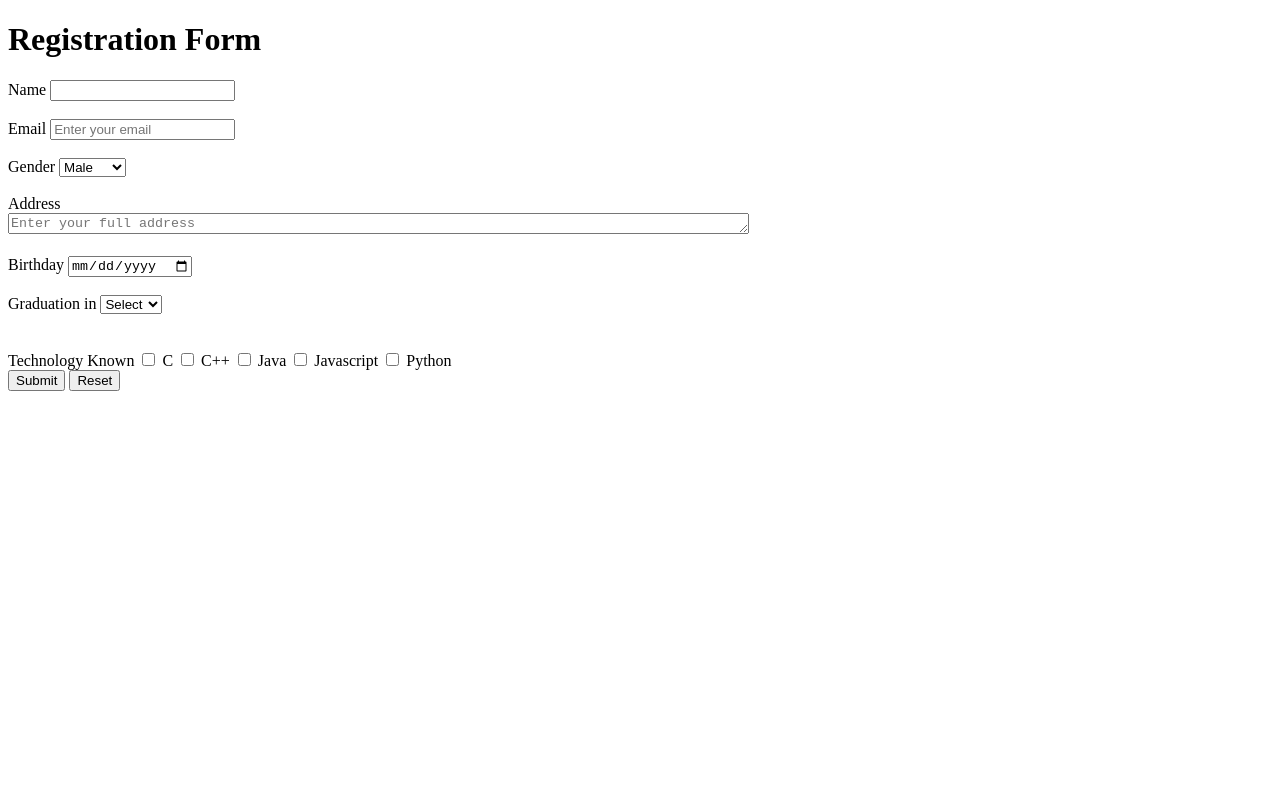
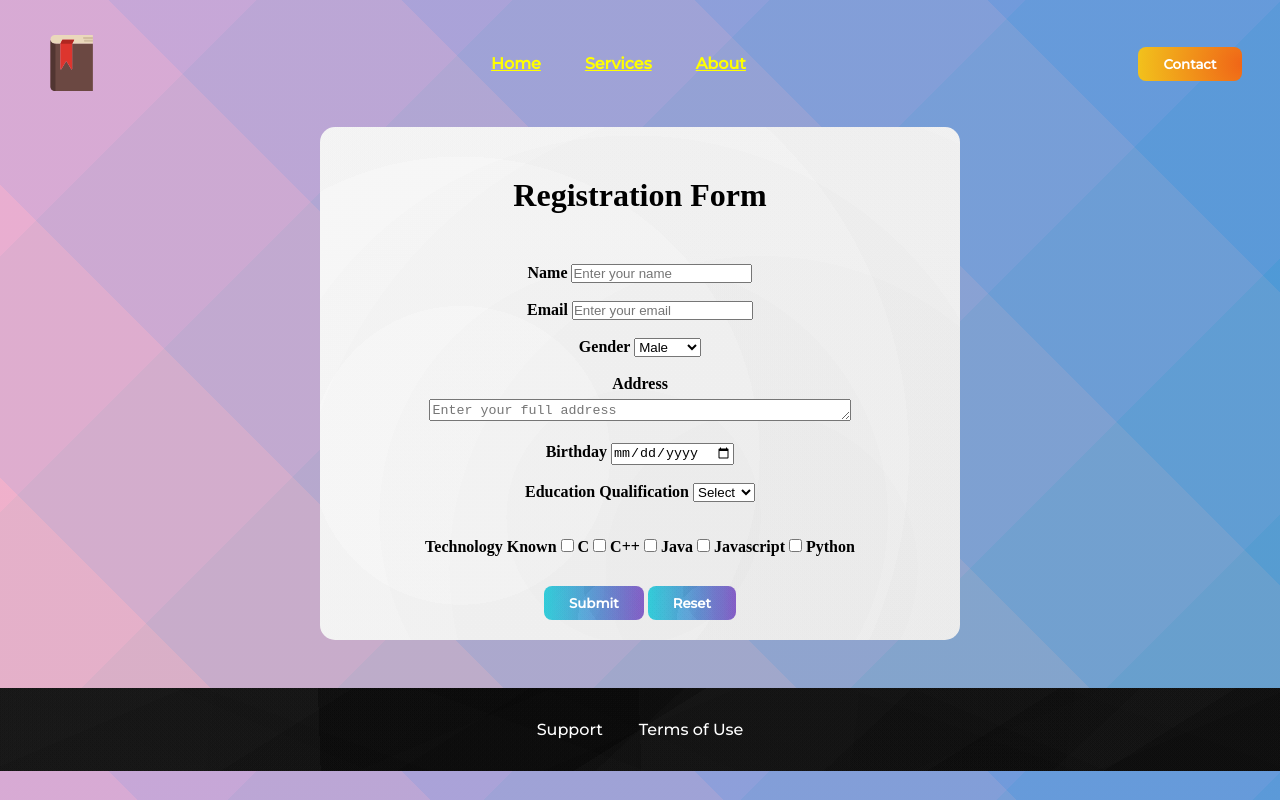
Before and after one commit to rounakbhowmick/registrationpage, a plain HTML site: page registration.html in a window 1280 px wide. Drawn offline with Linux system fonts and the light colour scheme.

Commit message:
css file

```diff
--- a/registration.html
+++ b/registration.html
@@ -4,34 +4,54 @@
 <head>
     <meta charset="UTF-8">
     <meta name="viewport" content="width=device-width, initial-scale=1.0">
-    <title>Document</title>
+    <link rel="stylesheet" href="styles.css">
+    <link href="https://fonts.googleapis.com/css?family=Montserrat:500&display=swap" rel="stylesheet">
+    <title>Registration Page</title>
 </head>
 
 <body>
+    <header>
+        <img class=logo1 src="img/logo1.svg" alt="logo image">
+        <nav>
+            <ul class="nav_links">
+                <li><a href="#">Home</a></li>
+                <li><a href="#">Services</a></li>
+                <li><a href="#">About</a></li>
+            </ul>
+        </nav>
+        <a class="contact" href="#"><button>Contact</button></a>
+    </header>
+
+
+    <div class="main">
+        <div class="container">
             <h1>Registration Form</h1>
+        </div>
+        <div class="formcontainer">
             <form>
-        <label for="name">Name</label>
-        <input type="text" id="name" required>
+                <label class="formname" for="name">Name</label>
+                <input type="text" id="name" placeholder="Enter your name" required>
                 <br>
                 <br>
-        <label for="email">Email</label>
+                <label class="formname" for="email">Email</label>
                 <input type="email" id="email" placeholder="Enter your email" required>
                 <br><br>
-        <label for="gender">Gender</label>
+                <label class="formname" for="gender">Gender</label>
                 <select name="gender" id="gender">
                     <option value="q1">Male</option>
                     <option value="q2">Female</option>
                 </select>
                 <br><br>
 
-        <label for="address">Address</label><br>
-        <textarea name="address" id="address" cols="90" rows="1" placeholder="Enter your full address"></textarea>
+                <label class="formname" for="address">Address</label><br>
+                <textarea class="address" name="address" id="address" cols="50" rows="1"
+                    placeholder="Enter your full address"></textarea>
                 <br><br>
-        <label for="birthday">Birthday</label>
+                <label class="formname" for="birthday">Birthday</label>
                 <input type="date" id="birthday">
                 <br><br>
                 <div>
-            <label for="qraduation">Graduation in</label>
+                    <label class="formname" for="qraduation">Education Qualification</label>
                     <select name="graduation" id="graduation">
                         <option selected disabled>Select</option>
                         <option value="q1">Btech</option>
@@ -42,7 +62,7 @@
                 </div>
 
                 <br><br>
-        <label for="technology">Technology Known</label>
+                <label class="formname" class="technology" for="technology">Technology Known</label>
                 <input type="checkbox" id="tech1" value="C">
                 <label for="tech1">C</label>
                 <input type="checkbox" id="tech2" value="C++">
@@ -54,12 +74,27 @@
                 <input type="checkbox" id="tech5" value="Python">
                 <label for="tech5">Python</label>
 
+
             </form>
-    <div>
-        <button type="submit" value="submit">Submit</button>
-        <button type="reset" value="reset">Reset</button>
         </div>
 
+        <button class="buttonform" type="submit" value="submit">Submit</button>
+        <button class="buttonform" type="reset" value="reset">Reset</button>
+    </div>
+    </section>
+    </main>
+    <footer class="main-footer">
+        <nav>
+            <ul class="main-footer__links">
+                <li class="main-footer__link">
+                    <a href="#">Support</a>
+                </li>
+                <li class="main-footer__link">
+                    <a href="#">Terms of Use</a>
+                </li>
+            </ul>
+        </nav>
+    </footer>
 </body>
 
 </html>
--- /dev/null
+++ b/styles.css
@@ -0,0 +1,148 @@
+* {
+    box-sizing: border-box;
+    margin: 0;
+    padding: 0;
+
+
+}
+
+body {
+    background-image: linear-gradient(45deg, rgba(254, 246, 210, 0.53) 0%, rgba(254, 246, 210, 0.53) 14.286%, rgba(221, 240, 216, 0.53) 14.286%, rgba(221, 240, 216, 0.53) 28.572%, rgba(188, 233, 223, 0.53) 28.572%, rgba(188, 233, 223, 0.53) 42.858%, rgba(156, 227, 229, 0.53) 42.858%, rgba(156, 227, 229, 0.53) 57.144%, rgba(123, 220, 235, 0.53) 57.144%, rgba(123, 220, 235, 0.53) 71.42999999999999%, rgba(90, 214, 242, 0.53) 71.43%, rgba(90, 214, 242, 0.53) 85.71600000000001%, rgba(57, 207, 248, 0.53) 85.716%, rgba(57, 207, 248, 0.53) 100.002%),
+        linear-gradient(135deg, rgb(246, 99, 200) 0%, rgb(246, 99, 200) 12.5%, rgb(223, 98, 196) 12.5%, rgb(223, 98, 196) 25%, rgb(199, 97, 192) 25%, rgb(199, 97, 192) 37.5%, rgb(176, 96, 188) 37.5%, rgb(176, 96, 188) 50%, rgb(152, 95, 184) 50%, rgb(152, 95, 184) 62.5%, rgb(129, 94, 180) 62.5%, rgb(129, 94, 180) 75%, rgb(105, 93, 176) 75%, rgb(105, 93, 176) 87.5%, rgb(82, 92, 172) 87.5%, rgb(82, 92, 172) 100%);
+    text-align: center;
+
+}
+
+li,
+a,
+button {
+    font-family: 'Montserrat', sans-serif;
+}
+
+header {
+    display: flex;
+    justify-content: space-between;
+    align-items: center;
+    padding: 30px 3%;
+}
+
+.logo1 {
+    cursor: pointer;
+    width: 5%;
+    height: auto;
+}
+
+.nav_links {
+    list-style: none;
+}
+
+.nav_links li {
+    display: inline-block;
+    padding: 0px 20px;
+
+}
+
+.nav_links li a {
+    transition: all 0.3s ease 0s;
+    color: yellow;
+    font-weight: bold;
+}
+
+.nav_links li a:hover {
+    color: white;
+    border-bottom: 5px solid white;
+}
+
+button {
+    padding: 9px 25px;
+    background-image: radial-gradient(circle at center right, rgb(240, 101, 23), rgb(242, 194, 28));
+    border: none;
+    color: white;
+    font-weight: bolder;
+    border-radius: 8px;
+    cursor: pointer;
+    transition: all 0.3s ease 0s;
+}
+
+button:hover {
+    color: #ff1b68;
+    background: white;
+    border: none;
+}
+
+
+
+.container {
+    padding-top: 30px;
+    padding-bottom: 20px;
+}
+
+.main {
+    background-image: radial-gradient(circle at 69% 86%, rgba(165, 165, 165, 0.06) 0%, rgba(165, 165, 165, 0.06) 25%, rgba(193, 193, 193, 0.06) 25%, rgba(193, 193, 193, 0.06) 50%, rgba(221, 221, 221, 0.06) 50%, rgba(221, 221, 221, 0.06) 75%, rgba(249, 249, 249, 0.06) 75%, rgba(249, 249, 249, 0.06) 100%),
+        radial-gradient(circle at 49% 76%, rgba(129, 129, 129, 0.06) 0%, rgba(129, 129, 129, 0.06) 25%, rgba(164, 164, 164, 0.06) 25%, rgba(164, 164, 164, 0.06) 50%, rgba(200, 200, 200, 0.06) 50%, rgba(200, 200, 200, 0.06) 75%, rgba(235, 235, 235, 0.06) 75%, rgba(235, 235, 235, 0.06) 100%),
+        radial-gradient(circle at 22% 64%, rgba(173, 173, 173, 0.06) 0%, rgba(173, 173, 173, 0.06) 25%, rgba(119, 119, 119, 0.06) 25%, rgba(119, 119, 119, 0.06) 50%, rgba(64, 64, 64, 0.06) 50%, rgba(64, 64, 64, 0.06) 75%, rgba(10, 10, 10, 0.06) 75%, rgba(10, 10, 10, 0.06) 100%),
+        linear-gradient(307deg, rgb(255, 255, 255), rgb(255, 255, 255));
+    width: 50%;
+
+    padding: 20px;
+    margin: auto;
+    border-radius: 15px;
+
+}
+
+.formcontainer {
+    color: black;
+    padding: 30px;
+    font-weight: bold;
+}
+
+.address {
+    margin-top: 1%;
+    padding: 0.5%;
+}
+
+.buttonform {
+    background-image: radial-gradient(circle at 40% 91%, rgba(251, 251, 251, 0.04) 0%, rgba(251, 251, 251, 0.04) 50%, rgba(229, 229, 229, 0.04) 50%, rgba(229, 229, 229, 0.04) 100%),
+        radial-gradient(circle at 66% 97%, rgba(36, 36, 36, 0.04) 0%, rgba(36, 36, 36, 0.04) 50%, rgba(46, 46, 46, 0.04) 50%, rgba(46, 46, 46, 0.04) 100%),
+        radial-gradient(circle at 86% 7%, rgba(40, 40, 40, 0.04) 0%, rgba(40, 40, 40, 0.04) 50%, rgba(200, 200, 200, 0.04) 50%, rgba(200, 200, 200, 0.04) 100%),
+        radial-gradient(circle at 15% 16%, rgba(99, 99, 99, 0.04) 0%, rgba(99, 99, 99, 0.04) 50%, rgba(45, 45, 45, 0.04) 50%, rgba(45, 45, 45, 0.04) 100%),
+        radial-gradient(circle at 75% 99%, rgba(243, 243, 243, 0.04) 0%, rgba(243, 243, 243, 0.04) 50%, rgba(37, 37, 37, 0.04) 50%, rgba(37, 37, 37, 0.04) 100%),
+        linear-gradient(90deg, rgb(34, 222, 237), rgb(135, 89, 215));
+    color: white;
+    font-weight: 900;
+}
+
+.main-footer {
+    background-image: linear-gradient(200deg, rgba(213, 213, 213, 0.01) 0%, rgba(213, 213, 213, 0.01) 14.286%, rgba(140, 140, 140, 0.01) 14.286%, rgba(140, 140, 140, 0.01) 28.572%, rgba(52, 52, 52, 0.01) 28.572%, rgba(52, 52, 52, 0.01) 42.858%, rgba(38, 38, 38, 0.01) 42.858%, rgba(38, 38, 38, 0.01) 57.144%, rgba(159, 159, 159, 0.01) 57.144%, rgba(159, 159, 159, 0.01) 71.42999999999999%, rgba(71, 71, 71, 0.01) 71.43%, rgba(71, 71, 71, 0.01) 85.71600000000001%, rgba(88, 88, 88, 0.01) 85.716%, rgba(88, 88, 88, 0.01) 100.002%),
+        linear-gradient(337deg, rgba(25, 25, 25, 0.01) 0%, rgba(25, 25, 25, 0.01) 12.5%, rgba(150, 150, 150, 0.01) 12.5%, rgba(150, 150, 150, 0.01) 25%, rgba(84, 84, 84, 0.01) 25%, rgba(84, 84, 84, 0.01) 37.5%, rgba(85, 85, 85, 0.01) 37.5%, rgba(85, 85, 85, 0.01) 50%, rgba(188, 188, 188, 0.01) 50%, rgba(188, 188, 188, 0.01) 62.5%, rgba(80, 80, 80, 0.01) 62.5%, rgba(80, 80, 80, 0.01) 75%, rgba(73, 73, 73, 0.01) 75%, rgba(73, 73, 73, 0.01) 87.5%, rgba(219, 219, 219, 0.01) 87.5%, rgba(219, 219, 219, 0.01) 100%),
+        linear-gradient(203deg, rgba(233, 233, 233, 0.01) 0%, rgba(233, 233, 233, 0.01) 25%, rgba(114, 114, 114, 0.01) 25%, rgba(114, 114, 114, 0.01) 50%, rgba(164, 164, 164, 0.01) 50%, rgba(164, 164, 164, 0.01) 75%, rgba(228, 228, 228, 0.01) 75%, rgba(228, 228, 228, 0.01) 100%),
+        linear-gradient(317deg, rgba(139, 139, 139, 0.02) 0%, rgba(139, 139, 139, 0.02) 16.667%, rgba(44, 44, 44, 0.02) 16.667%, rgba(44, 44, 44, 0.02) 33.334%, rgba(166, 166, 166, 0.02) 33.334%, rgba(166, 166, 166, 0.02) 50.001000000000005%, rgba(2, 2, 2, 0.02) 50.001%, rgba(2, 2, 2, 0.02) 66.668%, rgba(23, 23, 23, 0.02) 66.668%, rgba(23, 23, 23, 0.02) 83.33500000000001%, rgba(21, 21, 21, 0.02) 83.335%, rgba(21, 21, 21, 0.02) 100.002%),
+        linear-gradient(328deg, rgba(3, 3, 3, 0.03) 0%, rgba(3, 3, 3, 0.03) 12.5%, rgba(116, 116, 116, 0.03) 12.5%, rgba(116, 116, 116, 0.03) 25%, rgba(214, 214, 214, 0.03) 25%, rgba(214, 214, 214, 0.03) 37.5%, rgba(217, 217, 217, 0.03) 37.5%, rgba(217, 217, 217, 0.03) 50%, rgba(68, 68, 68, 0.03) 50%, rgba(68, 68, 68, 0.03) 62.5%, rgba(118, 118, 118, 0.03) 62.5%, rgba(118, 118, 118, 0.03) 75%, rgba(200, 200, 200, 0.03) 75%, rgba(200, 200, 200, 0.03) 87.5%, rgba(198, 198, 198, 0.03) 87.5%, rgba(198, 198, 198, 0.03) 100%),
+        linear-gradient(97deg, rgba(195, 195, 195, 0.03) 0%, rgba(195, 195, 195, 0.03) 16.667%, rgba(177, 177, 177, 0.03) 16.667%, rgba(177, 177, 177, 0.03) 33.334%, rgba(170, 170, 170, 0.03) 33.334%, rgba(170, 170, 170, 0.03) 50.001000000000005%, rgba(158, 158, 158, 0.03) 50.001%, rgba(158, 158, 158, 0.03) 66.668%, rgba(121, 121, 121, 0.03) 66.668%, rgba(121, 121, 121, 0.03) 83.33500000000001%, rgba(146, 146, 146, 0.03) 83.335%, rgba(146, 146, 146, 0.03) 100.002%),
+        linear-gradient(268deg, rgba(103, 103, 103, 0.03) 0%, rgba(103, 103, 103, 0.03) 25%, rgba(112, 112, 112, 0.03) 25%, rgba(112, 112, 112, 0.03) 50%, rgba(4, 4, 4, 0.03) 50%, rgba(4, 4, 4, 0.03) 75%, rgba(227, 227, 227, 0.03) 75%, rgba(227, 227, 227, 0.03) 100%),
+        linear-gradient(90deg, hsl(98, 0%, 0%), hsl(98, 0%, 0%));
+    padding: 32px;
+    margin-top: 48px;
+}
+
+.main-footer__links {
+    list-style: none;
+    padding: 0;
+    margin: 0;
+    text-align: center;
+}
+
+.main-footer__link {
+    display: inline-block;
+    margin: 0 16px;
+}
+
+.main-footer__link a {
+    color: white;
+    text-decoration: none;
+}
+
+.main-footer__link a:hover,
+.main-footer__link a:active {
+    color: #ccc;
+}
```
Also changed, not shown: img/logo.svg (added), img/logo1.svg (added), 1 other file. Lines whose indentation alone changed are shown as unchanged.
